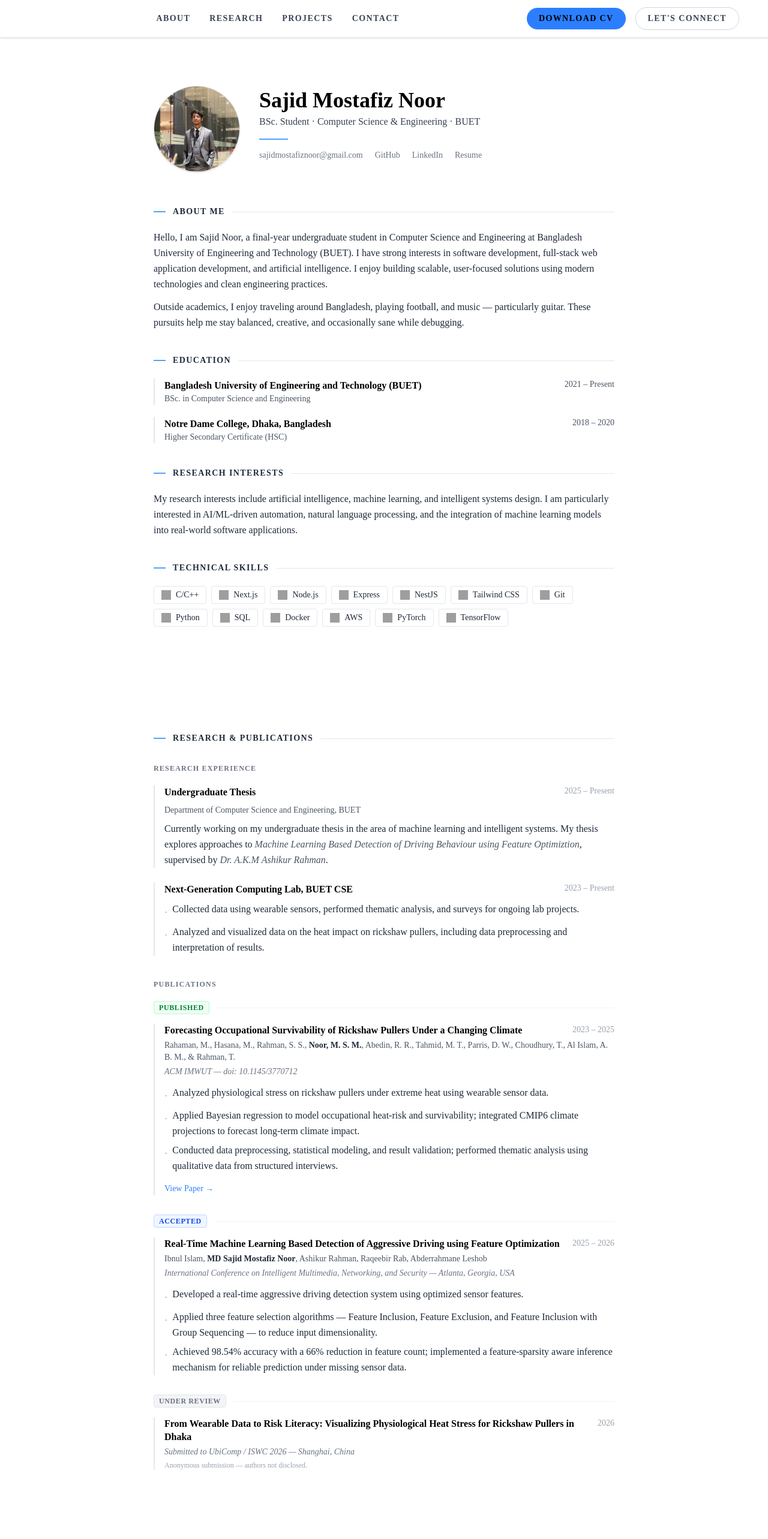
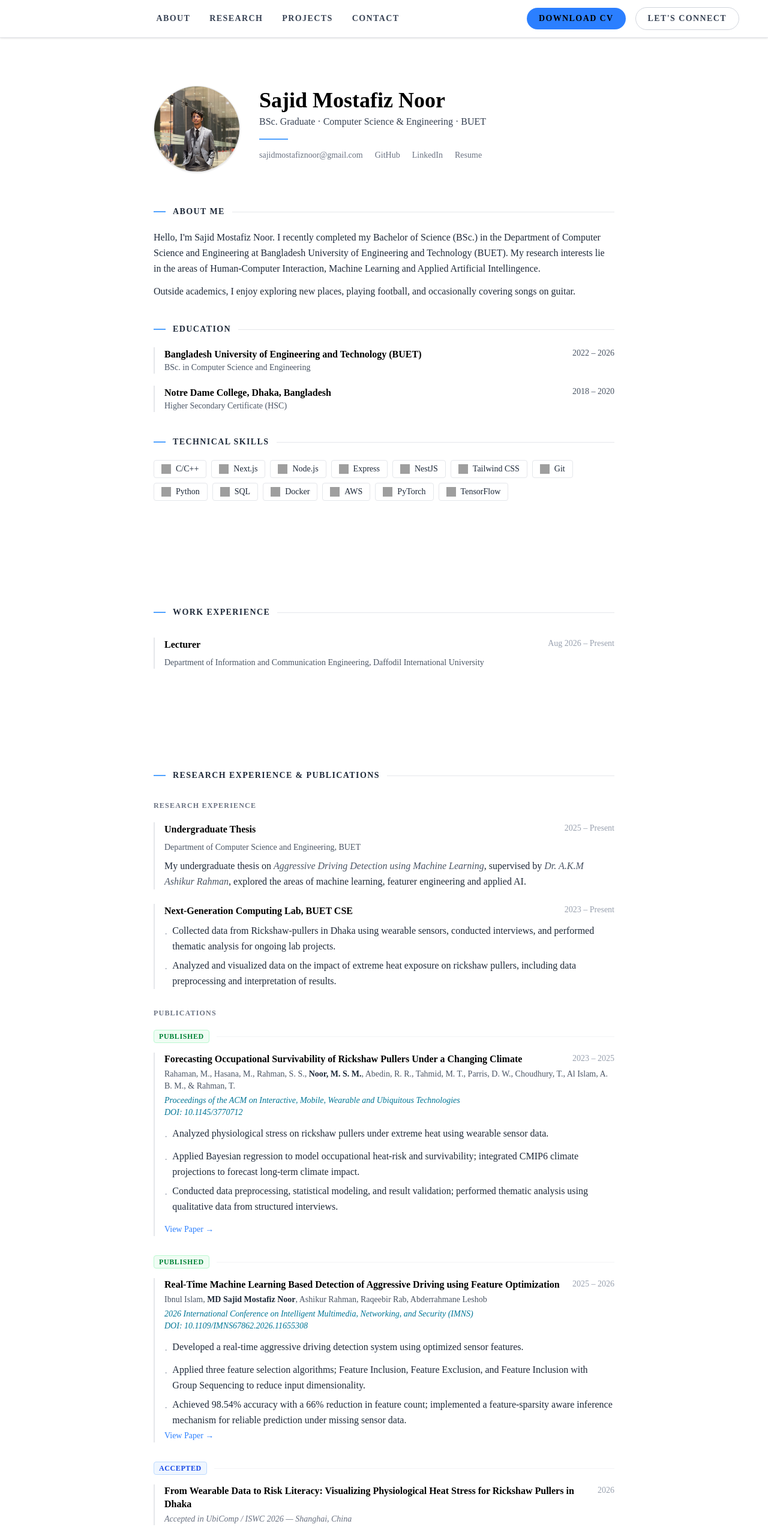
Before and after one commit to SajidNoor5051/Sajid-Noor-Portfolio, a React (Vite) app: page / in a window 1280 px wide. Shown: the top 2566 px of the page at 60% size. Built offline with nearby package versions, Linux system fonts and the light colour scheme; grey boxes are pictures that could not be loaded.

Commit message:
updated publications and About me section

```diff
--- a/src/App.jsx
+++ b/src/App.jsx
@@ -1,6 +1,7 @@
 import React from "react";
 import Navbar from "./Components/Navbar";
 import About from "./Sections/About";
+import Experience from "./Sections/Experience";
 import Research from "./Sections/Research";
 import Projects from "./Sections/Projects";
 import Contact from "./Sections/Contacts";
@@ -12,7 +13,9 @@ function App() {
       <div>
         <Navbar />
         <About />
-        <Research />
+        <Experience />
+
+        <Research/>
         <Projects />
         <Contact />
         <Footer />
--- a/src/Sections/About.jsx
+++ b/src/Sections/About.jsx
@@ -68,7 +68,7 @@ const About = () => {
               Sajid Mostafiz Noor
             </h1>
             <p className="text-gray-700 text-sm md:text-base">
-              BSc. Student · Computer Science &amp; Engineering · BUET
+              BSc. Graduate · Computer Science &amp; Engineering · BUET
             </p>
             <div className="mt-4 w-12 h-0.5 bg-blue-400 mx-auto sm:mx-0" />
             <div className="flex flex-wrap justify-center sm:justify-start gap-x-5 gap-y-1 mt-4 text-sm text-gray-500">
@@ -109,17 +109,14 @@ const About = () => {
         <div className="mb-10">
           <SectionHeading>About Me</SectionHeading>
           <p className="text-base text-gray-800 leading-relaxed mb-3">
-            Hello, I am Sajid Noor, a final-year undergraduate student in
-            Computer Science and Engineering at Bangladesh University of
-            Engineering and Technology (BUET). I have strong interests in
-            software development, full-stack web application development, and
-            artificial intelligence. I enjoy building scalable, user-focused
-            solutions using modern technologies and clean engineering practices.
+            Hello, I'm Sajid Mostafiz Noor. I recently completed my Bachelor of Science (BSc.)
+            in the Department of Computer Science and Engineering at Bangladesh University of
+            Engineering and Technology (BUET).
+            My research interests lie in the areas of Human-Computer Interaction, Machine Learning and Applied Artificial Intellingence.
           </p>
           <p className="text-base text-gray-800 leading-relaxed">
-            Outside academics, I enjoy traveling around Bangladesh, playing
-            football, and music — particularly guitar. These pursuits help me
-            stay balanced, creative, and occasionally sane while debugging.
+            Outside academics, I enjoy exploring new places, playing
+            football, and occasionally covering songs on guitar.
           </p>
         </div>
 
@@ -130,7 +127,7 @@ const About = () => {
             <EducationItem
               institution="Bangladesh University of Engineering and Technology (BUET)"
               degree="BSc. in Computer Science and Engineering"
-              period="2021 – Present"
+              period="2022 – 2026"
             />
             <EducationItem
               institution="Notre Dame College, Dhaka, Bangladesh"
@@ -140,8 +137,14 @@ const About = () => {
           </div>
         </div>
 
+
+
+
+
+
+
         {/* ── Research Interests ── */}
-        <div className="mb-10">
+        {/* <div className="mb-10">
           <SectionHeading>Research Interests</SectionHeading>
           <p className="text-base text-gray-800 leading-relaxed">
             My research interests include artificial intelligence, machine
@@ -150,7 +153,7 @@ const About = () => {
             and the integration of machine learning models into real-world
             software applications.
           </p>
-        </div>
+        </div> */}
 
         {/* ── Technical Skills ── */}
         <div className="mb-4">
--- /dev/null
+++ b/src/Sections/Experience.jsx
@@ -0,0 +1,76 @@
+import React from "react";
+
+const SectionHeading = ({ children }) => (
+  <h2 className="flex items-center gap-3 text-sm font-bold text-gray-800 uppercase tracking-widest mb-8">
+    <span className="w-5 h-0.5 bg-blue-400 inline-block flex-shrink-0" />
+    {children}
+    <span className="flex-1 h-px bg-gray-200 inline-block" />
+  </h2>
+);
+
+const SubHeading = ({ children }) => (
+  <h3 className="text-xs font-bold text-gray-500 uppercase tracking-widest mb-5">
+    {children}
+  </h3>
+);
+
+const StatusBadge = ({ type }) => {
+  const styles = {
+    published: "bg-green-50 text-green-700 border-green-200",
+    accepted: "bg-blue-50 text-blue-700 border-blue-200",
+    review: "bg-gray-100 text-gray-500 border-gray-200",
+  };
+  const labels = {
+    published: "Published",
+    accepted: "Accepted",
+    review: "Under Review",
+  };
+  return (
+    <div className="flex items-center gap-3 mb-4">
+      <span
+        className={`text-xs font-semibold uppercase tracking-wider px-2 py-0.5 border rounded-sm flex-shrink-0 ${styles[type]}`}
+      >
+        {labels[type]}
+      </span>
+      <span className="flex-1 h-px bg-gray-100" />
+    </div>
+  );
+};
+
+const Research = () => {
+  return (
+    <section id="experience" className="py-20 bg-portfolio-background">
+      <div className="project-card container mx-auto px-4 md:px-8 lg:px-16 max-w-4xl font-style">
+
+        <SectionHeading>Work Experience</SectionHeading>
+
+        {/* ── Research Experience ── */}
+        <div className="mb-2">
+
+          <div className="space-y-6">
+            {/* Thesis */}
+            <div className="pl-4 border-l-2 border-gray-200">
+              <div className="flex flex-col sm:flex-row sm:items-start sm:justify-between gap-1 mb-2">
+                <p className="font-semibold text-black text-sm md:text-base">
+                  Lecturer
+                </p>
+                <span className="text-gray-400 text-sm whitespace-nowrap">Aug 2026 – Present</span>
+              </div>
+              <p className="text-sm text-gray-600 mb-2">
+                Department of Information and Communication Engineering, Daffodil International University
+              </p>
+
+            </div>
+          </div>
+        </div>
+
+
+
+
+
+      </div>
+    </section>
+  );
+};
+
+export default Research;
--- a/src/Sections/Research.jsx
+++ b/src/Sections/Research.jsx
@@ -42,10 +42,9 @@ const Research = () => {
     <section id="research" className="py-20 bg-portfolio-background">
       <div className="project-card container mx-auto px-4 md:px-8 lg:px-16 max-w-4xl font-style">
 
-        <SectionHeading>Research &amp; Publications</SectionHeading>
+        <SectionHeading>Research Experience & Publications</SectionHeading>
 
-        {/* ── Research Experience ── */}
-        <div className="mb-10">
+        <div className = "mb-8">
           <SubHeading>Research Experience</SubHeading>
 
           <div className="space-y-6">
@@ -61,12 +60,11 @@ const Research = () => {
                 Department of Computer Science and Engineering, BUET
               </p>
               <p className="text-base text-gray-800 leading-relaxed">
-                Currently working on my undergraduate thesis in the area of
-                machine learning and intelligent systems. My thesis explores
-                approaches to{" "}
-                <span className="text-gray-600 italic">Machine Learning Based Detection of Driving Behaviour using Feature Optimiztion</span>,
+                My undergraduate thesis on {" "}
+                <span className="text-gray-600 italic">Aggressive Driving Detection using Machine Learning</span>,
                 supervised by{" "}
-                <span className="text-gray-600 italic">Dr. A.K.M Ashikur Rahman</span>.
+                <span className="text-gray-600 italic">Dr. A.K.M Ashikur Rahman</span>
+                , explored the areas of machine learning, featurer engineering and applied AI.
               </p>
             </div>
 
@@ -82,14 +80,14 @@ const Research = () => {
                 <li className="flex gap-2">
                   <span className="text-gray-400 mt-1.5 flex-shrink-0">·</span>
                   <span>
-                    Collected data using wearable sensors, performed thematic
-                    analysis, and surveys for ongoing lab projects.
+                    Collected data from Rickshaw-pullers in Dhaka using wearable sensors, conducted interviews, and performed thematic
+                    analysis for ongoing lab projects.
                   </span>
                 </li>
                 <li className="flex gap-2">
                   <span className="text-gray-400 mt-1.5 flex-shrink-0">·</span>
                   <span>
-                    Analyzed and visualized data on the heat impact on rickshaw
+                    Analyzed and visualized data on the impact of extreme heat exposure on rickshaw
                     pullers, including data preprocessing and interpretation of
                     results.
                   </span>
@@ -101,6 +99,7 @@ const Research = () => {
 
         {/* ── Publications ── */}
         <div>
+          <div className = "mb-8">
           <SubHeading>Publications</SubHeading>
 
           <div className="space-y-8">
@@ -122,8 +121,11 @@ const Research = () => {
                   , Abedin, R. R., Tahmid, M. T., Parris, D. W., Choudhury, T.,
                   Al Islam, A. B. M., &amp; Rahman, T.
                 </p>
-                <p className="text-sm text-gray-500 italic mb-3">
-                  ACM IMWUT &mdash; doi: 10.1145/3770712
+                <p className="text-sm text-cyan-700 italic mb-0">
+                  Proceedings of the ACM on Interactive, Mobile, Wearable and Ubiquitous Technologies
+                </p>
+                <p className="text-sm text-cyan-700 italic mb-3">
+                 DOI: 10.1145/3770712
                 </p>
                 <ul className="space-y-1.5 text-base text-gray-800 leading-relaxed mb-3">
                   <li className="flex gap-2">
@@ -161,9 +163,9 @@ const Research = () => {
               </div>
             </div>
 
-            {/* Accepted */}
+
             <div>
-              <StatusBadge type="accepted" />
+              <StatusBadge type="published" />
               <div className="pl-4 border-l-2 border-gray-200">
                 <div className="flex flex-col sm:flex-row sm:items-start sm:justify-between gap-1 mb-1">
                   <p className="font-semibold text-black text-sm md:text-base leading-snug">
@@ -179,9 +181,11 @@ const Research = () => {
                   </span>
                   , Ashikur Rahman, Raqeebir Rab, Abderrahmane Leshob
                 </p>
-                <p className="text-sm text-gray-500 italic mb-3">
-                  International Conference on Intelligent Multimedia, Networking,
-                  and Security — Atlanta, Georgia, USA
+                <p className="text-sm text-cyan-700 italic mb-0">
+                   2026 International Conference on Intelligent Multimedia, Networking, and Security (IMNS)
+                </p>
+                <p className="text-sm text-cyan-700 italic mb-3">
+                  DOI: 10.1109/IMNS67862.2026.11655308
                 </p>
                 <ul className="space-y-1.5 text-base text-gray-800 leading-relaxed">
                   <li className="flex gap-2">
@@ -194,9 +198,9 @@ const Research = () => {
                   <li className="flex gap-2">
                     <span className="text-gray-400 mt-1.5 flex-shrink-0">·</span>
                     <span>
-                      Applied three feature selection algorithms — Feature
+                      Applied three feature selection algorithms; Feature
                       Inclusion, Feature Exclusion, and Feature Inclusion with
-                      Group Sequencing — to reduce input dimensionality.
+                      Group Sequencing to reduce input dimensionality.
                     </span>
                   </li>
                   <li className="flex gap-2">
@@ -208,12 +212,20 @@ const Research = () => {
                     </span>
                   </li>
                 </ul>
+                <a
+                  href="https://ieeexplore.ieee.org/document/11655308"
+                  target="_blank"
+                  rel="noopener noreferrer"
+                  className="text-sm text-blue-500 hover:text-blue-700 transition-colors"
+                >
+                  View Paper →
+                </a>
               </div>
             </div>
 
             {/* Under Review */}
             <div>
-              <StatusBadge type="review" />
+              <StatusBadge type="accepted" />
               <div className="pl-4 border-l-2 border-gray-200">
                 <div className="flex flex-col sm:flex-row sm:items-start sm:justify-between gap-1 mb-1">
                   <p className="font-semibold text-black text-sm md:text-base leading-snug">
@@ -223,14 +235,13 @@ const Research = () => {
                   <span className="text-gray-400 text-sm whitespace-nowrap">2026</span>
                 </div>
                 <p className="text-sm text-gray-500 italic mb-1">
-                  Submitted to UbiComp / ISWC 2026 — Shanghai, China
+                  Accepted in UbiComp / ISWC 2026 — Shanghai, China
                 </p>
-                <p className="text-xs text-gray-400">
-                  Anonymous submission — authors not disclosed.
-                </p>
+
               </div>
             </div>
 
+          </div>
           </div>
         </div>
 
```
Also changed, not shown: src/Sections/Contacts.jsx (+11 -11 lines), 1 other file (tests, documents, lock files or other folders).
